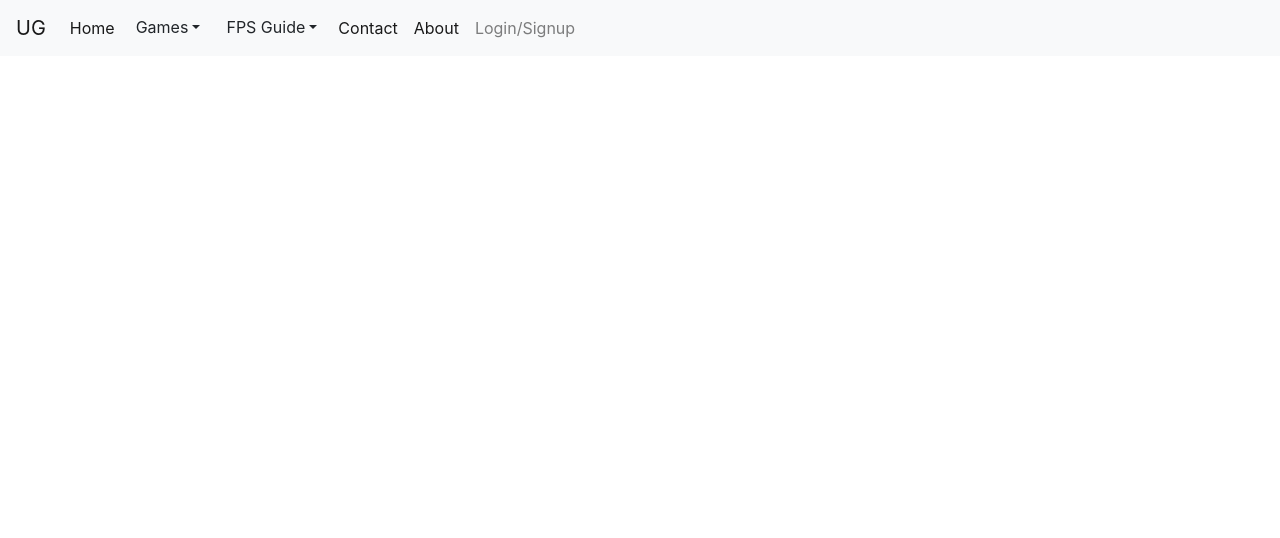
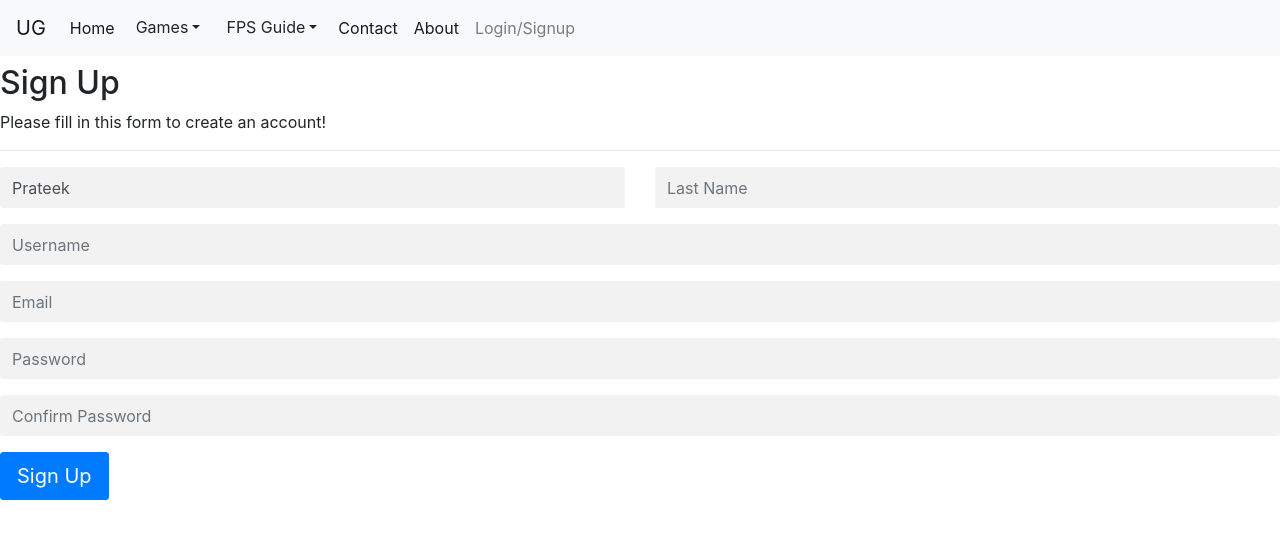
Before and after one commit to prateek0411999/Unified-Games, an Angular app in the folder unifiedGames/unifiedGames/: page /signup in a window 1280 px wide. Shown: the top 538 px of the page. Built offline with nearby package versions, Linux system fonts and the light colour scheme; no server answers.

Commit message:
on-going
created a reactiveForm

```diff
--- a/unifiedGames/unifiedGames/src/app/app.module.ts
+++ b/unifiedGames/unifiedGames/src/app/app.module.ts
@@ -13,6 +13,7 @@ import {FpsGuideService} from './fps-guide.service';
 import { LoginComponent } from './login/login.component';
 import { SignupComponent } from './signup/signup.component';
 
+import { FormsModule,ReactiveFormsModule } from '@angular/forms';
 
 @NgModule({
   declarations: [
@@ -27,7 +28,10 @@ import { SignupComponent } from './signup/signup.component';
   imports: [
     BrowserModule,
     AppRoutingModule,
-    HttpClientModule
+    HttpClientModule,
+    ReactiveFormsModule,
+    FormsModule
+
   ],
   providers: [
     MenuServiceService,
--- a/unifiedGames/unifiedGames/src/app/login/login.component.css
+++ b/unifiedGames/unifiedGames/src/app/login/login.component.css
@@ -1,7 +1,7 @@
 @import url('https://fonts.googleapis.com/css?family=Numans');
 
 html,body{
-background-image: url('http://getwallpapers.com/wallpaper/full/a/5/d/544750.jpg');
+background-image: url("../../assets/images/league_of_legends_ekko_4k_hd-1920x1080.jpg");
 background-size: cover;
 background-repeat: no-repeat;
 height: 100%;
@@ -10,7 +10,10 @@ font-family: 'Numans', sans-serif;
 
 .container{
 height: 100%;
+background-image: url("../../assets/images/league_of_legends_ekko_4k_hd-1920x1080.jpg");
 align-content: center;
+background-size: cover;
+background-repeat: no-repeat;
 }
 
 .card{
--- a/unifiedGames/unifiedGames/src/app/signup/signup.component.css
+++ b/unifiedGames/unifiedGames/src/app/signup/signup.component.css
@@ -0,0 +1,79 @@
+body {
+	color: #fff;
+	background: #3598dc;
+	font-family: 'Roboto', sans-serif;
+}
+.form-control {
+	height: 41px;
+	background: #f2f2f2;
+	box-shadow: none !important;
+	border: none;
+}
+.form-control:focus {
+	background: #e2e2e2;
+}
+.form-control, .btn {
+	border-radius: 3px;
+}
+.signup-form {
+	width: 400px;
+	margin: 30px auto;
+}
+.signup-form form {
+	color: #999;
+	border-radius: 3px;
+	margin-bottom: 15px;
+	background: #fff;
+	box-shadow: 0px 2px 2px rgba(0, 0, 0, 0.3);
+	padding: 30px;
+}
+.signup-form h2  {
+	color: #333;
+	font-weight: bold;
+    margin-top: 0;
+    text-align: center;
+}
+.signup-form hr  {
+	margin: 0 -30px 20px;
+}
+.signup-form .form-group {
+	margin-bottom: 20px;
+}
+.signup-form input[type="checkbox"] {
+	margin-top: 3px;
+}
+.signup-form .row div:first-child {
+	padding-right: 10px;
+}
+.signup-form .row div:last-child {
+	padding-left: 10px;
+}
+.signup-form .btn {
+	font-size: 16px;
+	font-weight: bold;
+	background: #3598dc;
+	border: none;
+	min-width: 140px;
+}
+.signup-form .btn:hover, .signup-form .btn:focus {
+	background: #2389cd !important;
+	outline: none;
+}
+.signup-form a {
+	color: #fff;
+	text-decoration: underline;
+}
+.signup-form a:hover {
+	text-decoration: none;
+}
+.signup-form form a {
+	color: #3598dc;
+	text-decoration: none;
+}
+.signup-form form a:hover {
+	text-decoration: underline;
+}
+.signup-form .hint-text  {
+	padding-bottom: 15px;
+	text-align: center;
+}
--- a/unifiedGames/unifiedGames/src/app/signup/signup.component.html
+++ b/unifiedGames/unifiedGames/src/app/signup/signup.component.html
@@ -1 +1,33 @@
-<p>signup works!</p>
+<p style="text-emphasis-color: black;"> <br><br>
+
+
+</p>
+
+<form [formGroup]="signUpForm" >
+		<h2>Sign Up</h2>
+		<p>Please fill in this form to create an account!</p>
+		<hr>
+        <div class="form-group">
+			<div class="row">
+				<div class="col"><input type="text" class="form-control"  placeholder="First Name" formControlName="firstname" required="required"></div>
+				<div class="col"><input type="text" class="form-control"  placeholder="Last Name" required="required" formControlName="lastname"></div>
+			</div>
+        </div>
+        <div class="form-group">
+
+            <input type="text" class="form-control"placeholder="Username" formControlName="username" required>
+        </div>
+        <div class="form-group">
+        	<input type="email" class="form-control" formControlName="email" placeholder="Email" required="required">
+        </div>
+		<div class="form-group">
+            <input type="password" class="form-control" placeholder="Password"formControlName="password" required="required">
+        </div>
+		<div class="form-group">
+            <input type="password" class="form-control"  placeholder="Confirm Password"formControlName="confirmPassword" required="required">
+        </div>
+
+		<div class="form-group">
+            <button type="submit" class="btn btn-primary btn-lg">Sign Up</button>
+        </div>
+    </form>
--- a/unifiedGames/unifiedGames/src/app/signup/signup.component.ts
+++ b/unifiedGames/unifiedGames/src/app/signup/signup.component.ts
@@ -1,5 +1,6 @@
 import { Component, OnInit } from '@angular/core';
-
+import { FormGroup, FormControl, FormArray, Validators } from '@angular/forms';
+import { FormBuilder } from '@angular/forms';
 @Component({
   selector: 'app-signup',
   templateUrl: './signup.component.html',
@@ -7,9 +8,21 @@ import { Component, OnInit } from '@angular/core';
 })
 export class SignupComponent implements OnInit {
 
-  constructor() { }
+  constructor(private fb: FormBuilder) { }
 
   ngOnInit(): void {
   }
 
+  //form group instance that will represent the reactive form
+
+  signUpForm = this.fb.group({
+    firstname: ['Prateek'],
+    lastname: [''],
+    username: [''],
+    email: [''],
+    password: [''],
+    confirmPassword: ['']
+  });
+
+
 }
```
